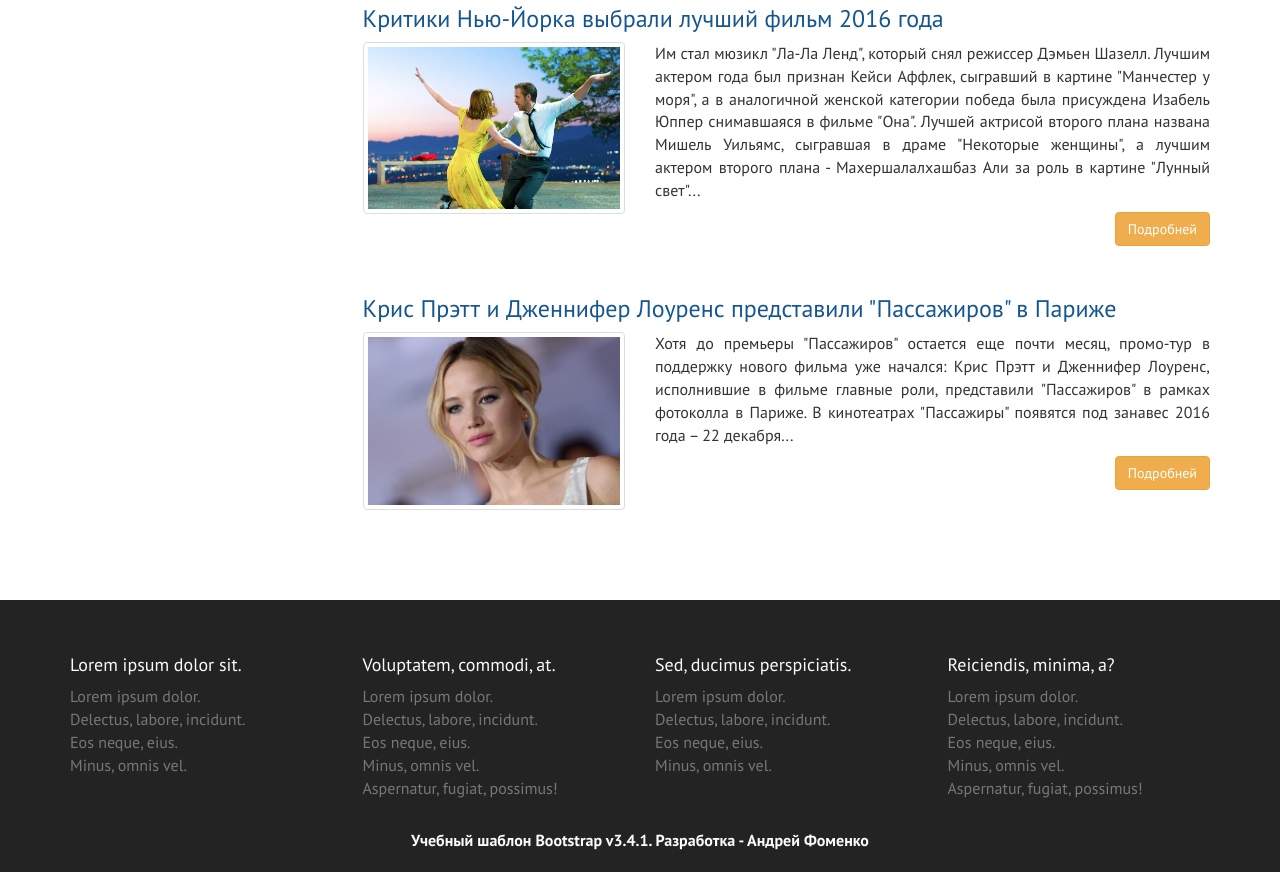
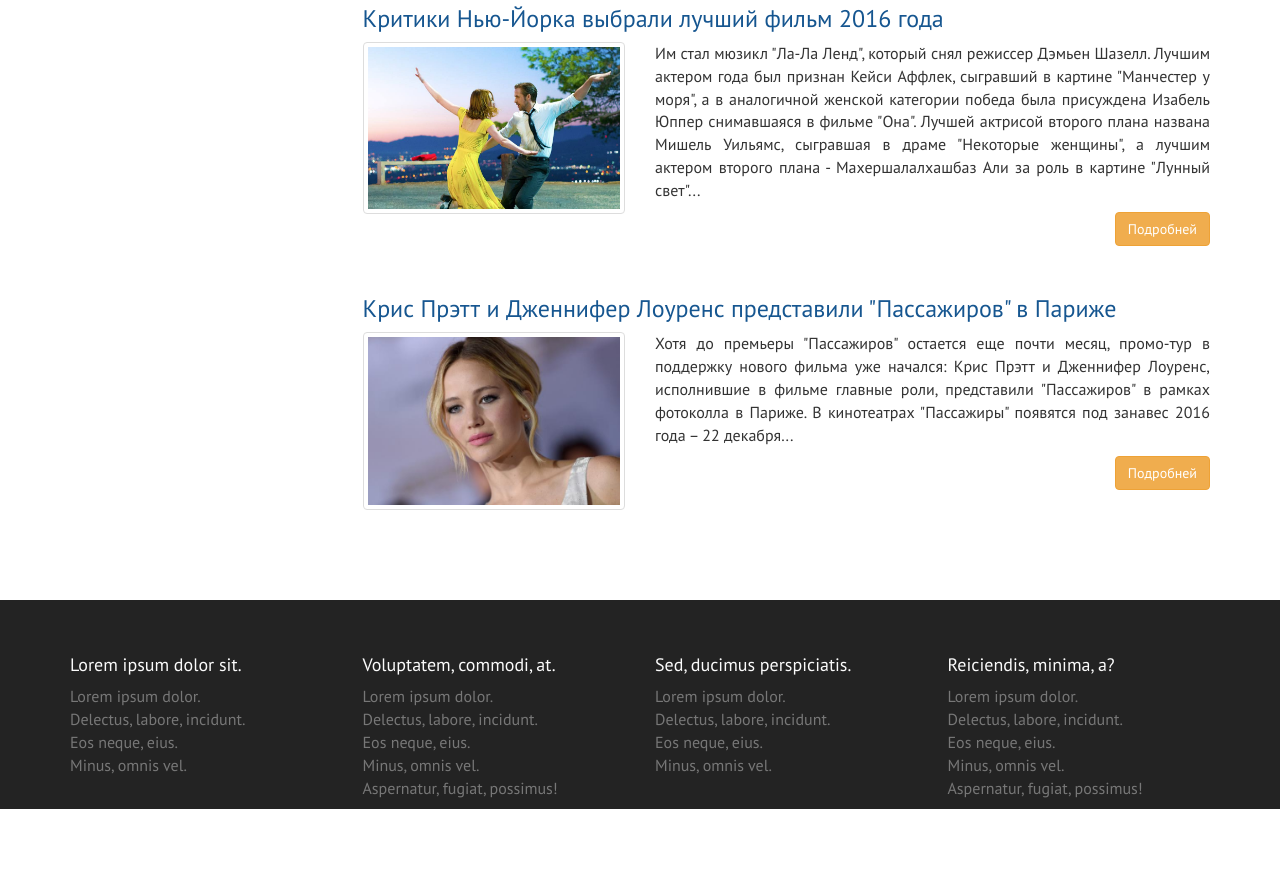
Before and after one commit to shojchi/kinozal_project, a website: page index.html in a window 1280 px wide. Shown: the part 2988-3860 px from the top of the page. After the commit the page ends 3797 px from the top, so only its background shows below. Drawn offline with Linux system fonts and the light colour scheme.

Commit message:
completed

```diff
--- a/index.html
+++ b/index.html
@@ -663,19 +663,9 @@
 
             </div>
           </div>
-
-          <div class="row">
-            <div class="footer-bottom">
-
-              <div class="footer-fifth col-xs-12">
-                <strong><a href="https://fomenko.top/">Учебный шаблон Bootstrap v3.4.1. Разработка - Андрей
-                    Фоменко</a></strong>
-              </div>
-
-            </div>
-          </div>
         </div>
       </div>
+    </div>
 
     </div>
   </footer>
```
